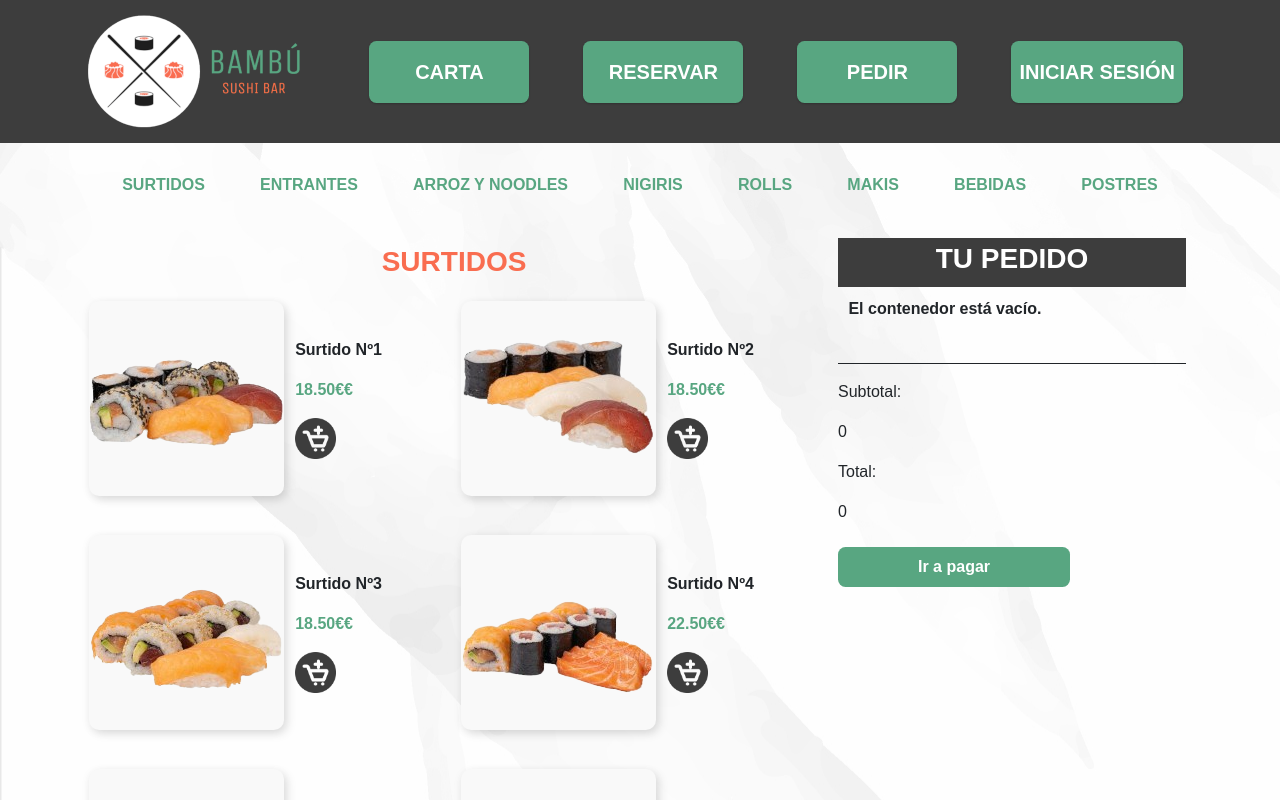
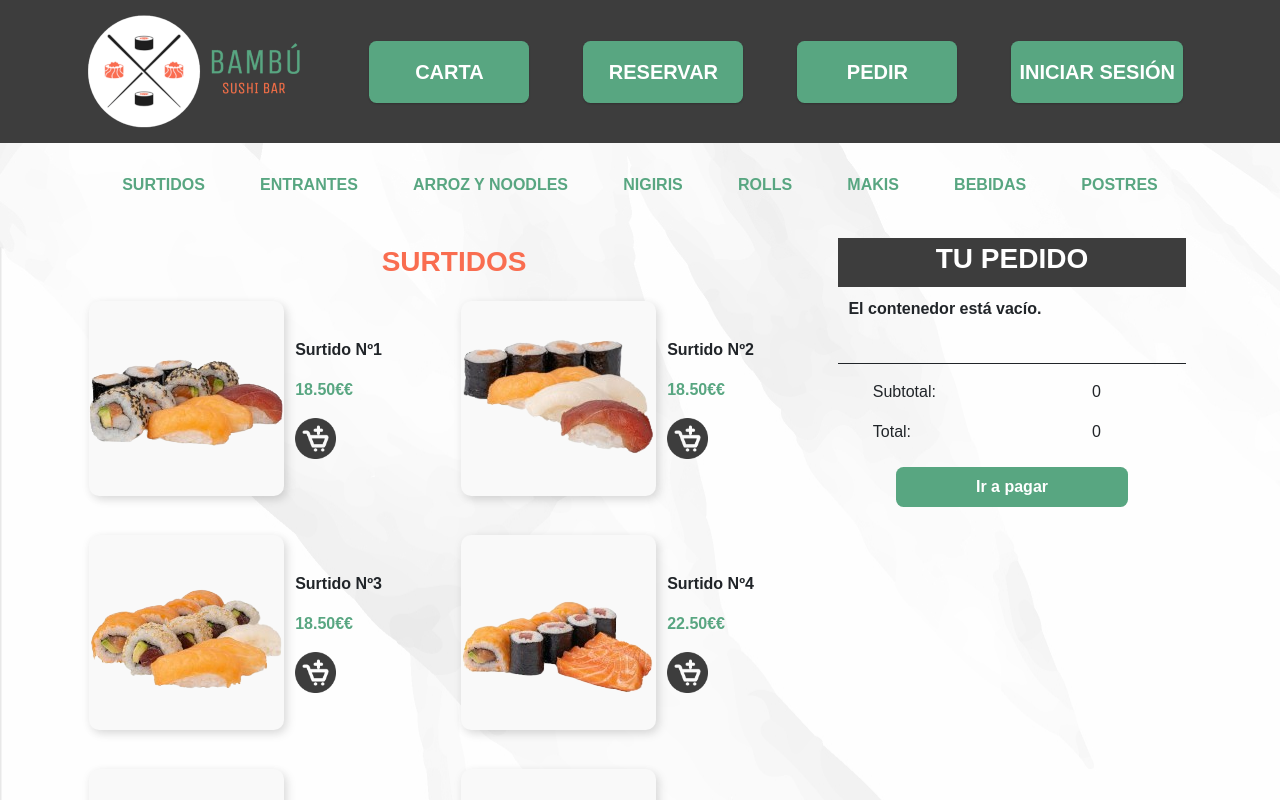
Before and after one commit to CarlosGM2005/Bambu, an Angular app: page /carrito-compra in a window 1280 px wide. Shown: the top 800 px of the page. Built offline with nearby package versions, Linux system fonts and the light colour scheme.

Commit message:
avance carrito compra

```diff
--- a/src/app/carrito-compra/carrito-compra.component.html
+++ b/src/app/carrito-compra/carrito-compra.component.html
@@ -75,12 +75,12 @@
 
                 <hr />
 
-                <div class="totales">
-                    <div class="subtotal">
+                <div class="infoFinal">
+                    <div class="precio__subtotal">
                         <p>Subtotal:</p>
                         <p>{{ calcularSubtotal() }}</p>
                     </div>
-                    <div class="total">
+                    <div class="precio__final">
                         <p>Total:</p>
                         <p>{{ calcularTotal() }}</p>
                     </div>
--- a/src/app/carrito-compra/carrito-compra.component.scss
+++ b/src/app/carrito-compra/carrito-compra.component.scss
@@ -88,13 +88,6 @@ $terciary-color: #F96D50;
     text-align: left;
 }
 
-.pedido-item{
-    display: flex;
-    gap: 15px;
-    align-items: center;
-    justify-content: center;
-}
-
 
 .imagenes__productos{
     text-align: center;
@@ -108,6 +101,8 @@ $terciary-color: #F96D50;
     border-radius: 10%;
 }
 
+
+
 .precio__producto {
     color: $primary-color;
 }
@@ -118,6 +113,15 @@ $terciary-color: #F96D50;
 .imagenes__productos:hover {
     transform: scale(1.05);
 }
+
+//Info carrito
+.pedido-item{
+    display: flex;
+    gap: 15px;
+    align-items: center;
+    justify-content: center;
+}
+
 
 //Botón de Carrito de compra en pantallas reducidas
 .btnCarrito{
@@ -135,7 +139,6 @@ $terciary-color: #F96D50;
     display: none;
 }
 
-//Estilos parte del resumen de la compra
 hr{
     opacity: 1;
     background-color: black;
@@ -163,11 +166,18 @@ hr{
 
 }
 
-.precio__final{
+.precio__subtotal, .precio__final{
     display: grid;
     grid-template-columns: 70% 30%;
     align-items: center;
     margin-left: 10%;
+}
+
+
+
+
+.pagar{
+    text-align: center;
 }
 
 .btnPagar{
```
